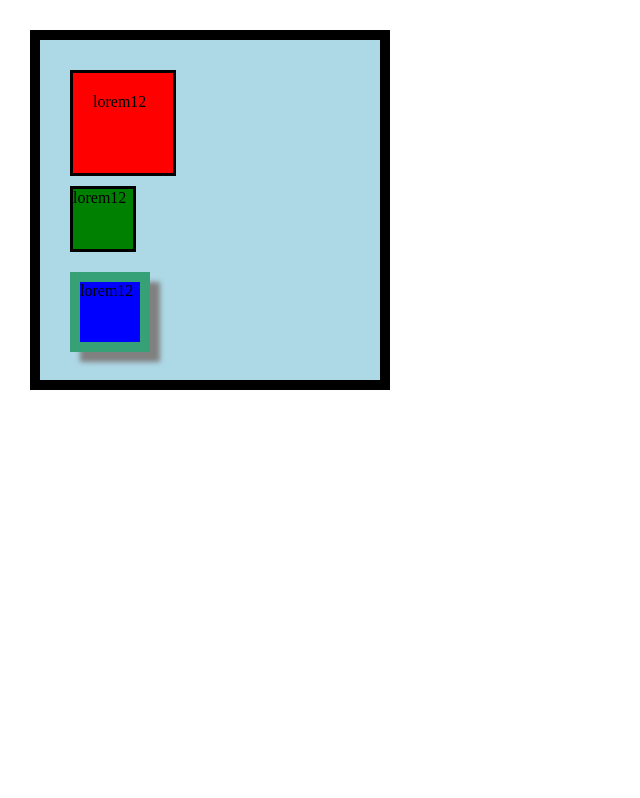
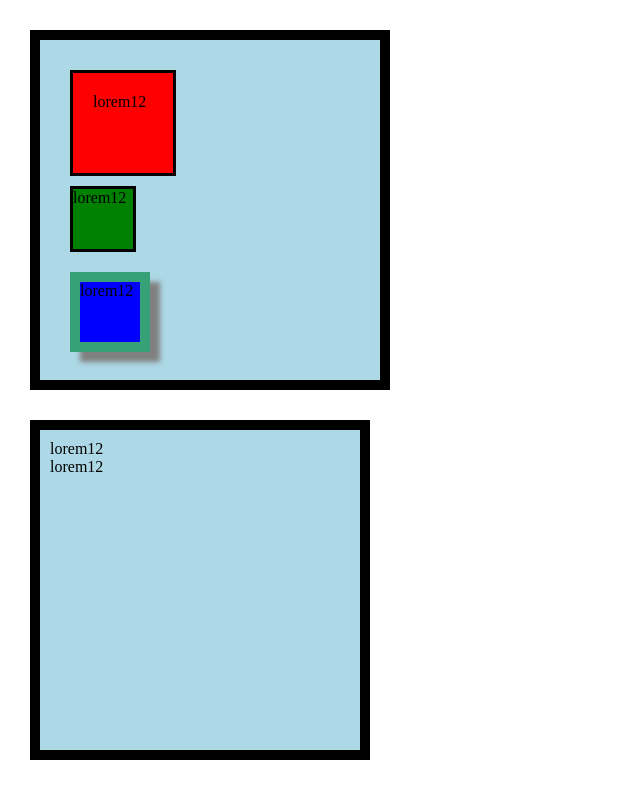
Before and after one commit to gaurav1vishwa/Frontend-Technology, a plain HTML site: page CSS/BoxModel.html in a window 1280 px wide. Shown: the whole page, without its empty margins (0-640 px from the left). Drawn offline with Linux system fonts and the light colour scheme.

Commit message:
Box model03

```diff
--- a/CSS/BoxModel.html
+++ b/CSS/BoxModel.html
@@ -46,6 +46,15 @@
             box-shadow: 10px 10px 5px grey;
 
         }
+            .box2{
+                width: 300px;
+                height: 300px;
+                background-color: lightblue;
+                border: 10px solid black;
+                padding: 10px;
+                margin: 30px;
+                box-sizing: content-box;
+            }
     </style>
 </head>
 <body>
@@ -54,5 +63,9 @@
         <p class="p2">lorem12</p>
         <p class="p3">lorem12</p>
     </div>
+    <div class="box2">
+        <p>lorem12</p>
+        <p>lorem12</p>
+    </div>
 </body>
 </html>
```
